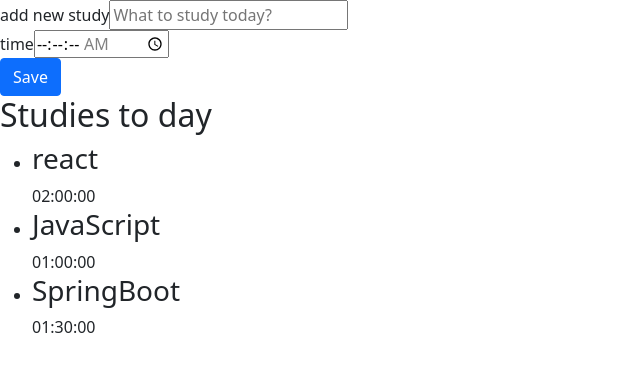
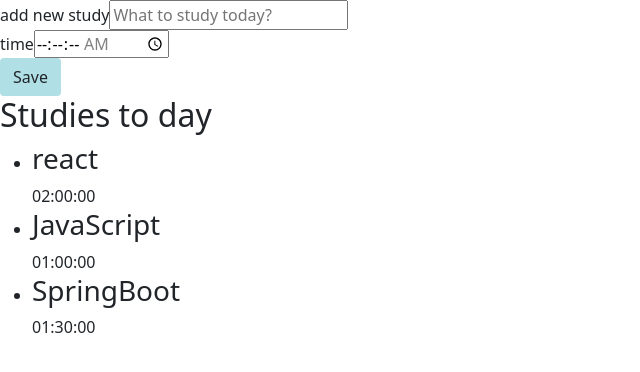
Before and after one commit to LucasrVeras/sarev-studies, a React (Create React App) app: page / in a window 1280 px wide. Shown: the top 372 px of the page, without its empty margins (0-640 px from the left). Built offline with nearby package versions, Linux system fonts and the light colour scheme.

Commit message:
Button css

```diff
--- a/src/components/Button/index.tsx
+++ b/src/components/Button/index.tsx
@@ -4,7 +4,9 @@
 	render(){
 		return(
 
-			<button type="submit" className="btn btn-primary">
+			<button type="submit" className="btn btn" style={{
+				backgroundColor: '#B0E0E6'
+			}}>
 				Save
 			</button>
 		);
```
Also changed, not shown: src/components/Button/styles.css (added).
